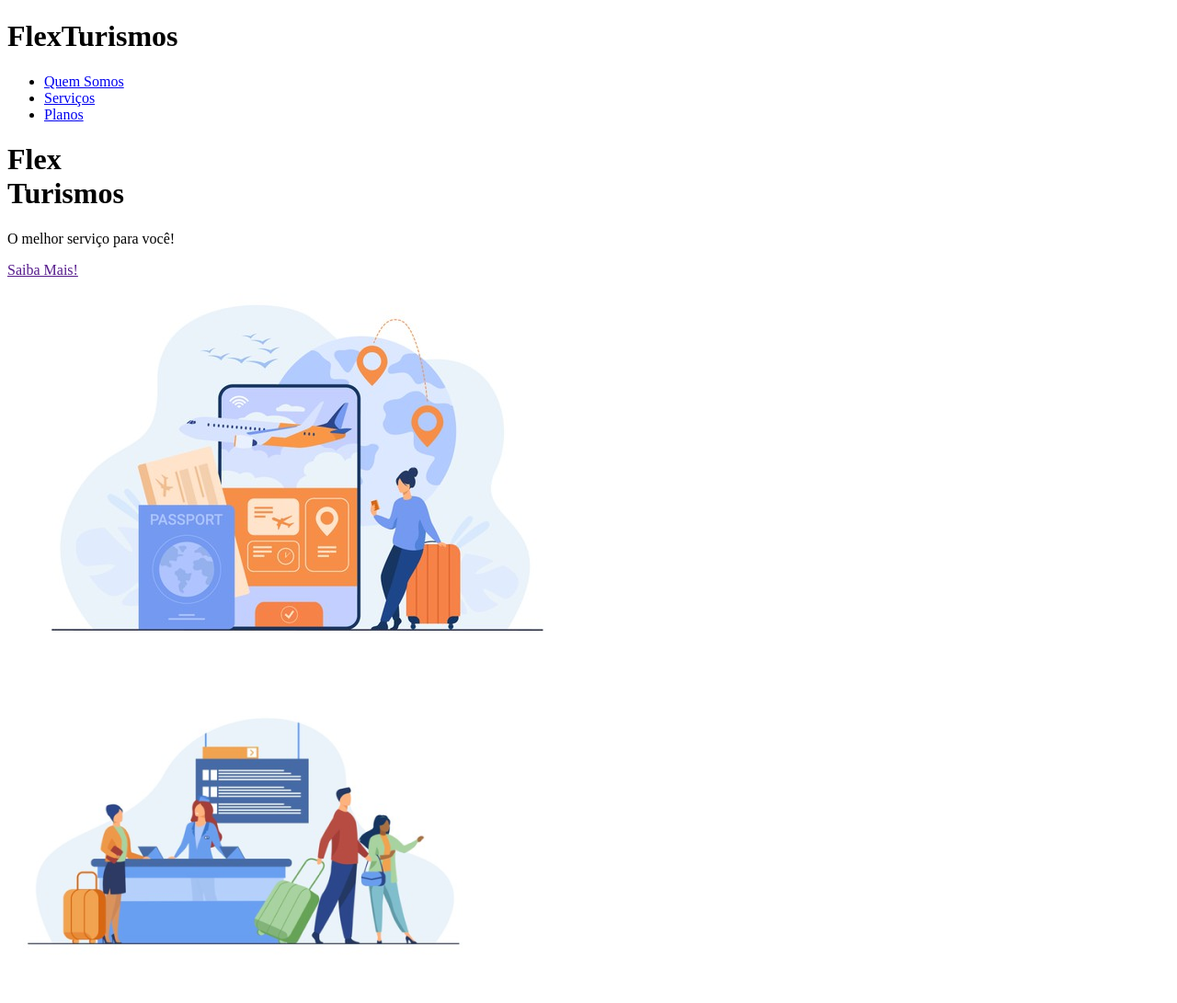
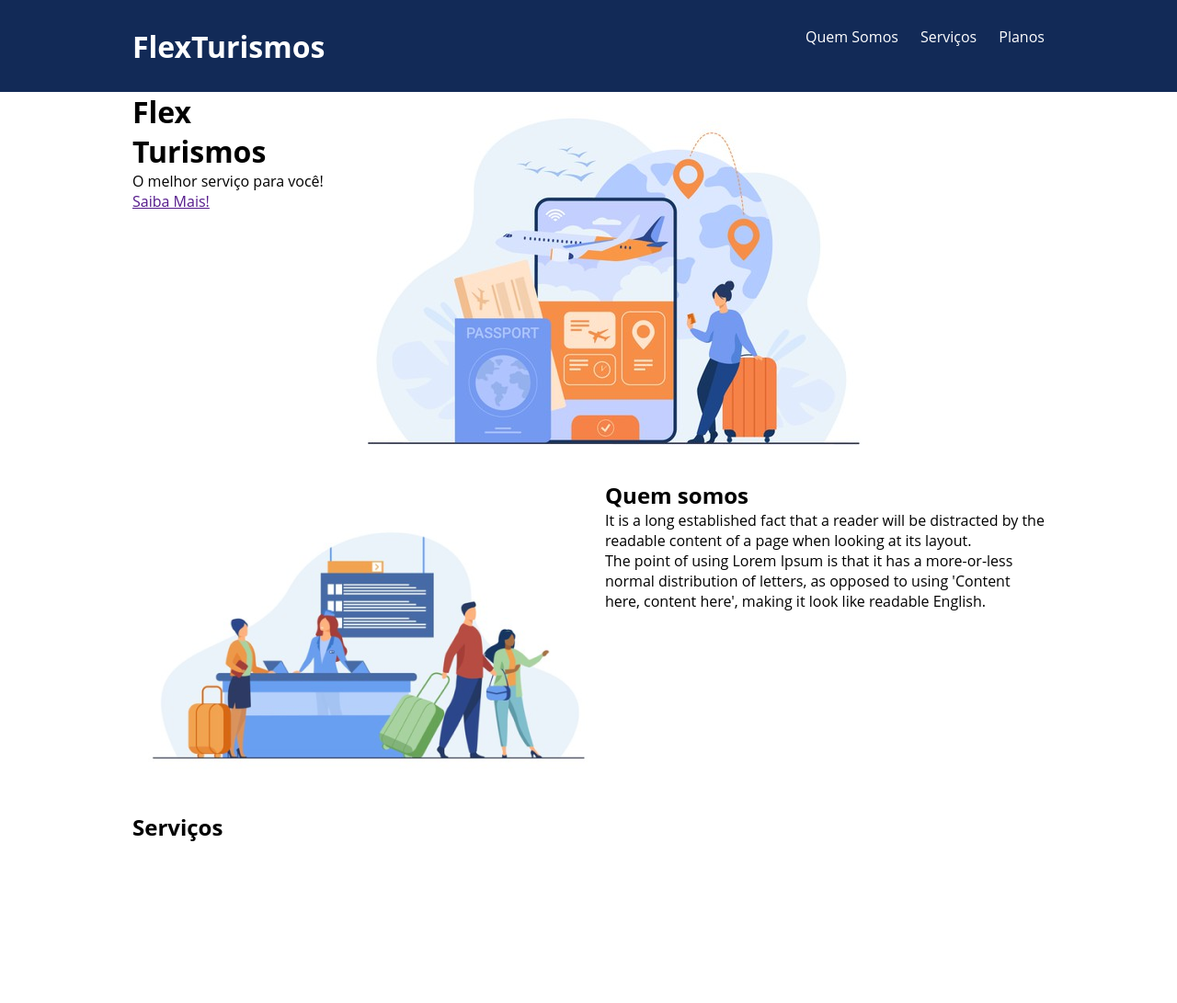
Before and after one commit to flaviobenedini/dio-projeto-flex, a plain HTML site: page index.html in a window 1280 px wide. Shown: the top 1091 px of the page at 92% size. Drawn offline with Linux system fonts and the light colour scheme.

Commit message:
feat: ajustes no header

```diff
--- a/index.html
+++ b/index.html
@@ -8,15 +8,19 @@
 </head>
 <body>
     <header>
-        <h1>FlexTurismos</h1>
-        <ul>
-            <li><a href="#quem-somos">Quem Somos</a></li>
-            <li><a href="#servicos">Serviços</a></li>
-            <li><a href="#planos">Planos</a></li>
-        </ul>
+        <div class="flex-container menu">
+            <div>
+                <h1>FlexTurismos</h1>
+            </div>
+            <ul class="list-items">
+                <li><a href="#quem-somos">Quem Somos</a></li>
+                <li><a href="#servicos">Serviços</a></li>
+                <li><a href="#planos">Planos</a></li>
+            </ul>
+        </div>
     </header>
 
-    <div>
+    <div class="flex-container">
         <div>
             <h1>Flex <br>Turismos</h1>
             <p>O melhor serviço para você!</p>
@@ -28,7 +32,7 @@
         </div>
     </div>
 
-    <div>
+    <div class="flex-container">
         <div>
             <img src="./images/1-quem-somos.png" alt="balcão de atendimento">
         </div>
@@ -40,7 +44,7 @@
         </div>
     </div>
 
-    <div>
+    <div class="flex-container">
         <div>
             <h2>Serviços</h2>
         </div>
@@ -67,7 +71,7 @@
         </div>
     </div>
 
-    <div>
+    <div class="flex-container">
 
         <div>
             <h3>Plano 2</h3>
@@ -105,7 +109,7 @@
         </div>
     </div>
 
-    <footer>
+    <footer class="flex-container">
         <p>&copy; 2021 CSS Flexbox</p>
         <p>Desenvolvido por: Seu nome aqui dev</p>
     </footer>
--- a/style.css
+++ b/style.css
@@ -0,0 +1,45 @@
+* {
+    margin: 0;
+    padding: 0;
+    font-family: 'Open Sans', sans-serif;
+}
+
+ul {
+    list-style: none;
+    margin: 0;
+    padding: 0;
+}
+
+ul li a {
+    text-decoration: none;
+}
+
+.flex-container {
+    display: flex;
+    max-width: 992px;
+    margin: auto;
+    width: 100%;
+}
+
+header {
+    background-color: #122a57;
+    height: 100px;
+    display: flex;
+    align-items: center;
+    color: #fff;
+}
+
+header .list-items {
+    display: flex;
+    width: 100%;
+    max-width: 260px;
+    justify-content: space-between;
+}
+
+.list-items li a {
+    color: #fff;
+}
+
+header .menu {
+    justify-content: space-between;
+}
```
